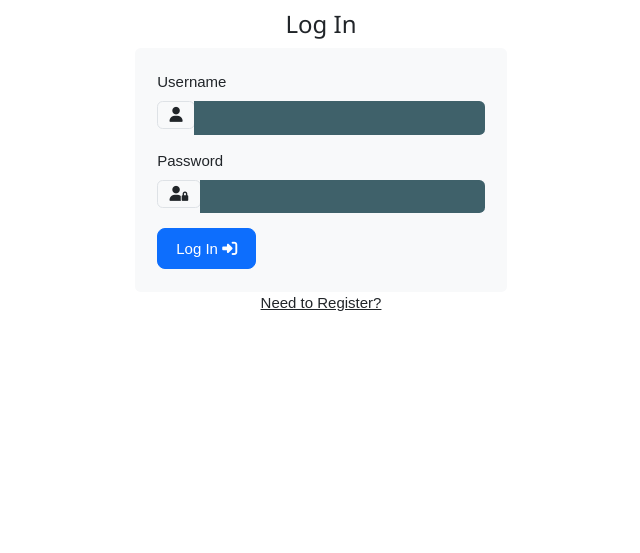
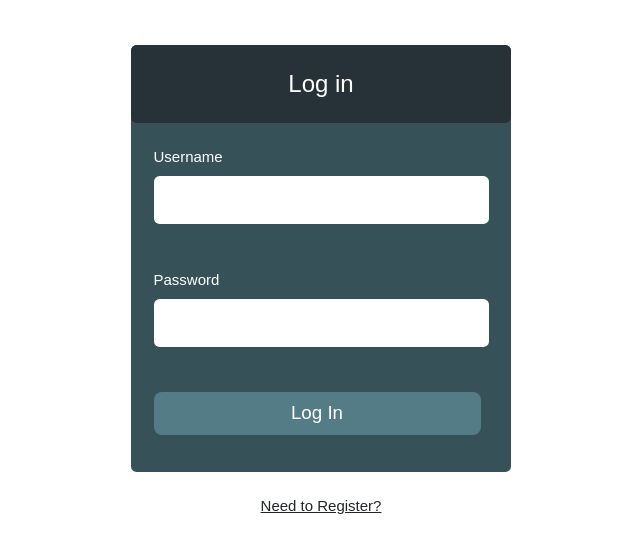
Before and after one commit to enrightc/LiDARFind, a Flask app: page /login in a window 1280 px wide. Shown: the part 53-606 px from the top of the page, without its empty margins (319-959 px from the left). Run offline with Flask 3, Linux system fonts and the light colour scheme; some libraries are stand-ins or nearby versions.

Commit message:
Add CSS to login.html

```diff
--- a/static/css/style.css
+++ b/static/css/style.css
@@ -8,10 +8,13 @@
 }
 
 .flashes {
+    position: absolute;
+    width: 100%;
     line-height: 2;
     background-color: #e1eaec;
     border: 1px solid #6f97a1;
 }
+
 
 /* nav bar------------------------------ */
 .bg-body-tertiary {
@@ -41,16 +44,16 @@
     margin-right:8px;
 }
 
-.register-btn {
+.navbar-register-btn {
     background: #00B05B;
     border:none;
 }
 
-.register-btn:hover {
+.nav-bar-register-btn:hover {
     background-color:#019b51;
 }
 
-.login-btn {
+.navbar-login-btn {
     border-radius: 8px;
     border: 1px solid #FFF;
     background-color: transparent;
@@ -60,6 +63,30 @@
 .btn-spacing {
     margin-right: 25px;
 }
+
+/*Logout.html btns*/
+.login-btn {
+    background: #547c86;
+    border:none;
+    width: 100%;
+}
+
+.login-btn:hover {
+    background-color: #486872;
+}
+
+.home-btn {
+    border-radius: 8px;
+    border: 1px solid black;
+    background-color: transparent;
+    color: black;
+}
+
+
+
+
+
+
 
 /* Index.html------------------------------ */
 
@@ -229,3 +256,19 @@
     pointer-events: none;
     background-color: #e9ecef; /* Match the disabled input background */
   }
+
+  /* Login.html----------------------- */
+.login-box {
+    background-color: #375159;
+    color: white;
+}
+
+.login-title {
+    background-color: #263238;
+    color: white;
+}
+
+.login-form-input {
+    background-color: white;
+    height: 48px;
+}
--- a/templates/login.html
+++ b/templates/login.html
@@ -2,37 +2,44 @@
 
 {% block content %}
 
-<h3 class="d-flex justify-content-center align-items-center">Log In</h3>
-
-<div class="container d-flex justify-content-center align-items-center">
-    <div class="col-12 col-md-6 col-lg-4 login-container bg-light p-4 rounded">
-      <form method="POST" action="{{ url_for('login') }}">
-        <div class="mb-3">
-          <label for="username" class="form-label">Username</label>
-          <div class="input-group">
-            <div class="input-group-prepend">
-              <span class="input-group-text"><i class="fa-solid fa-user"></i></span>
+<div class="container mb-4">
+  <div class="row justify-content-center align-items-center mt-5">
+    <div class="col-12 col-md-6 col-lg-4 rounded p-0 login-box">
+      <div class="login-title rounded p-3">
+        <h3 class="d-flex justify-content-center align-items-center"><span>Log in</i></span></h3>
+      </div>
+      <div class="p-4 mb-3">
+        <form class="needs-validation" novalidate method="POST" action="{{ url_for('login') }}">
+          <div class="mb-5 position-relative">
+            <label for="username" class="form-label">Username</label>
+            <input type="text" class="form-control login-form-input" id="username" name="username" minlength="5"
+              maxlength="15" pattern="^[a-zA-Z0-9]{5,15}$" required aria-label="Username">
+            <div class="invalid-tooltip">
+              Please provide a valid username (5-15 alphanumeric characters).
             </div>
-            <input type="text" class="form-control" id="username" name="username" minlength="5" maxlength="15"
-                   pattern="^[a-zA-Z0-9]{5,15}$" required aria-label="Username">
           </div>
-        </div>
-        <div class="mb-3">
-          <label for="password" class="form-label">Password</label>
-          <div class="input-group">
-            <div class="input-group-prepend">
-              <span class="input-group-text"><i class="fas fa-user-lock"></i></span>
+          <div class="mb-5 position-relative">
+            <label for="password" class="form-label ">Password</label>
+            <input type="password" class="form-control login-form-input mb-3" id="password" name="password" minlength="5" maxlength="15"
+                  pattern="^[a-zA-Z0-9]{5,15}$" required aria-label="Password">
+            <div class="invalid-tooltip">
+              Please provide a valid password (5-15 alphanumeric characters).
             </div>
-            <input type="password" class="form-control" id="password" name="password" minlength="5" maxlength="15"
-                   pattern="^[a-zA-Z0-9]{5,15}$" required aria-label="Password">
           </div>
-        </div>
-        <button type="submit" class="text-center btn btn-primary" aria-label="Log In">
-          <span>Log In <i class="fas fa-sign-in-alt"></i></span>
-        </button>
-      </form>
+          <div class="d-flex justify-content-center">
+            <button type="submit" class="btn btn-lg btn-primary login-btn" aria-label="Log in">
+              Log In
+            </button>
+          </div>
+        </form>
+    </div>
     </div>
   </div>
+</div>
+
+
+
+
 
 <div class="row">
     <div class="d-flex justify-content-center align-items-center">
```
